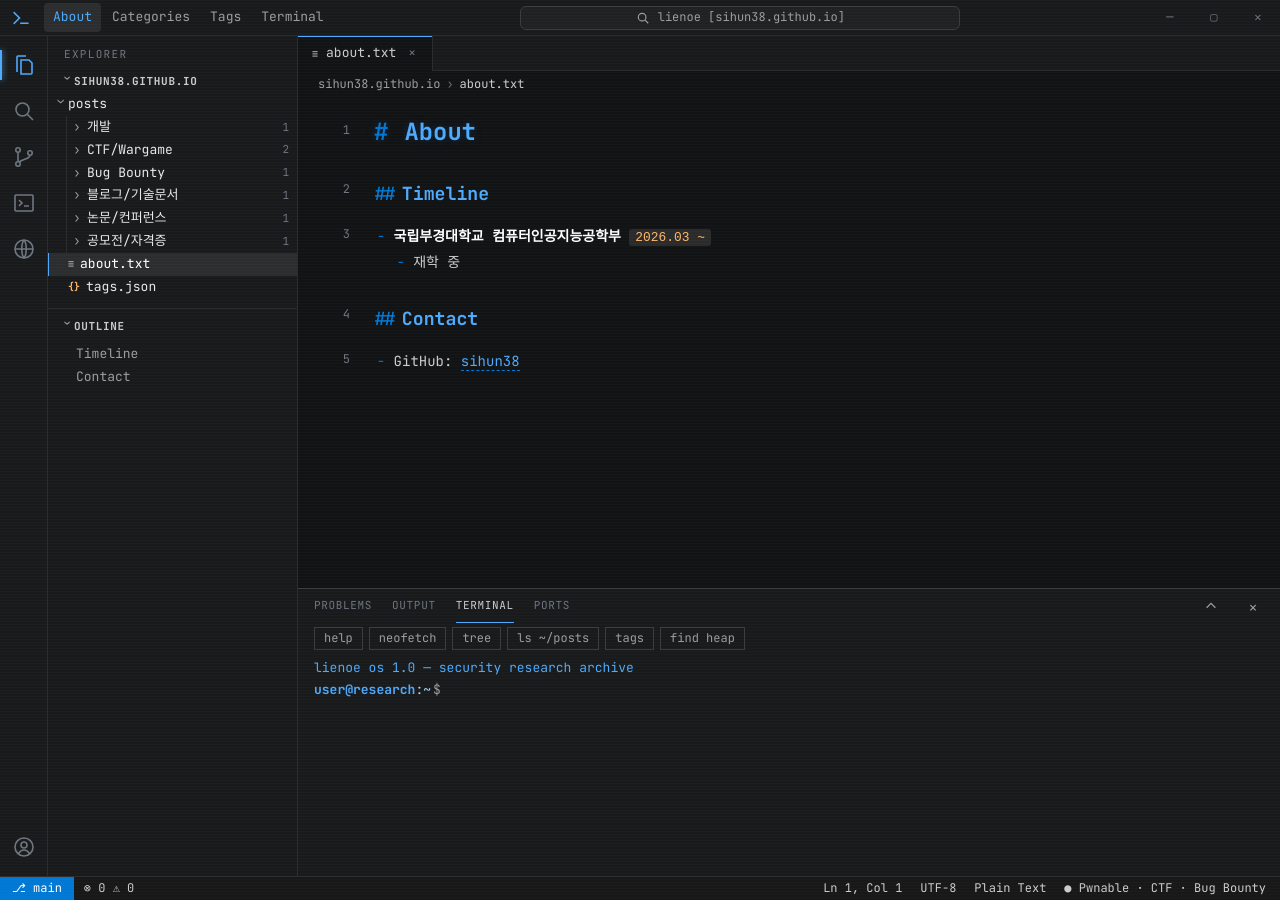
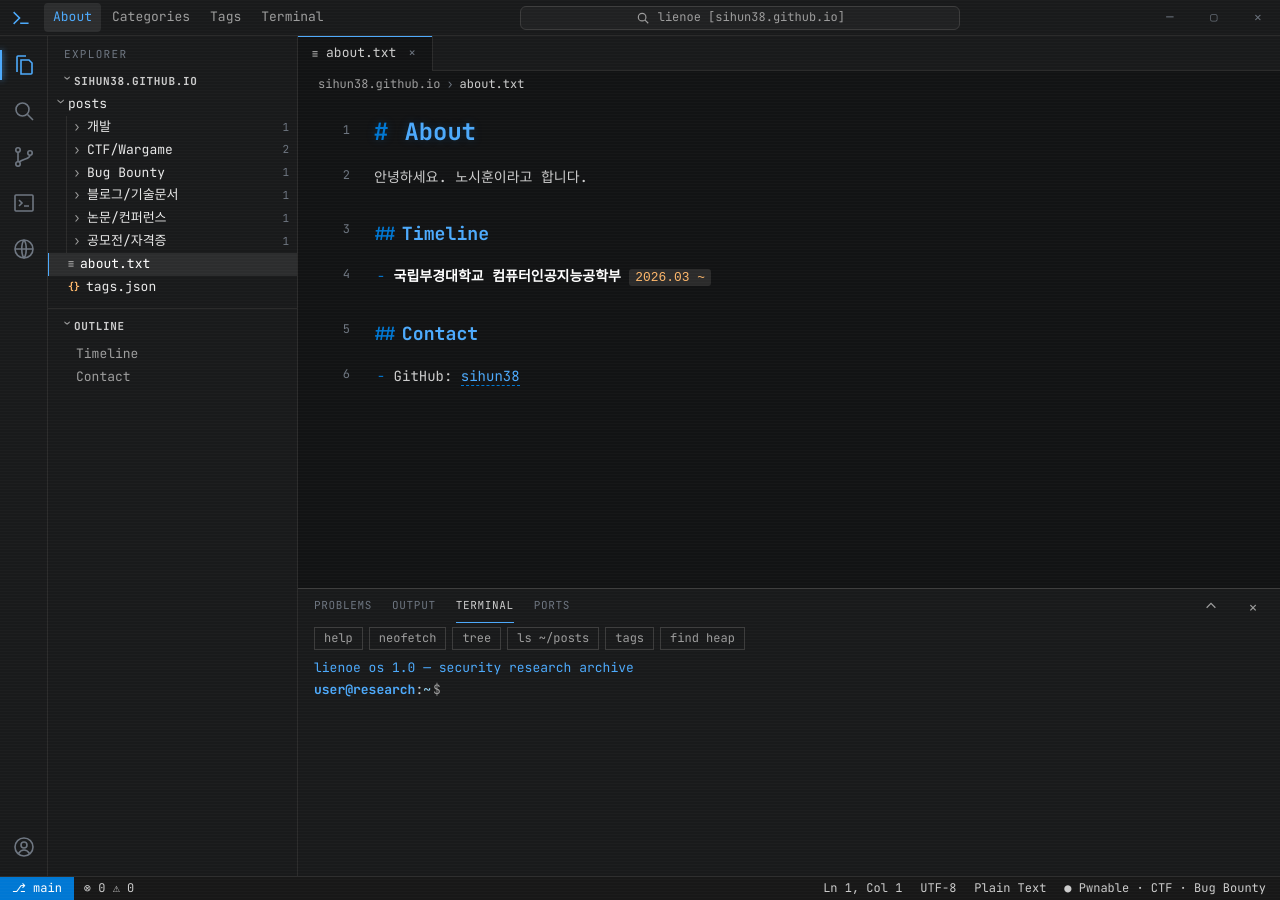
Before and after one commit to sihun38/sihun38.github.io, a Jekyll site: the page built from _pages/about.md, in a window 1280 px wide. Built offline with Jekyll 4.4.1, drawn with Linux system fonts in a browser that asks for light colours; some web fonts are replaced.

Commit message:
post: update about.md

```diff
--- a/_pages/about.md
+++ b/_pages/about.md
@@ -2,15 +2,15 @@
 title: "About"
 permalink: /about/
 profile: true
-intro: "노시훈입니다."
 ---
+
+안녕하세요. 노시훈이라고 합니다.
 
 ## Timeline
 
 <div class="cv" markdown="1">
 
 - **국립부경대학교 컴퓨터인공지능공학부** `2026.03 ~`
-  - 재학 중
 
 </div>
 
```
